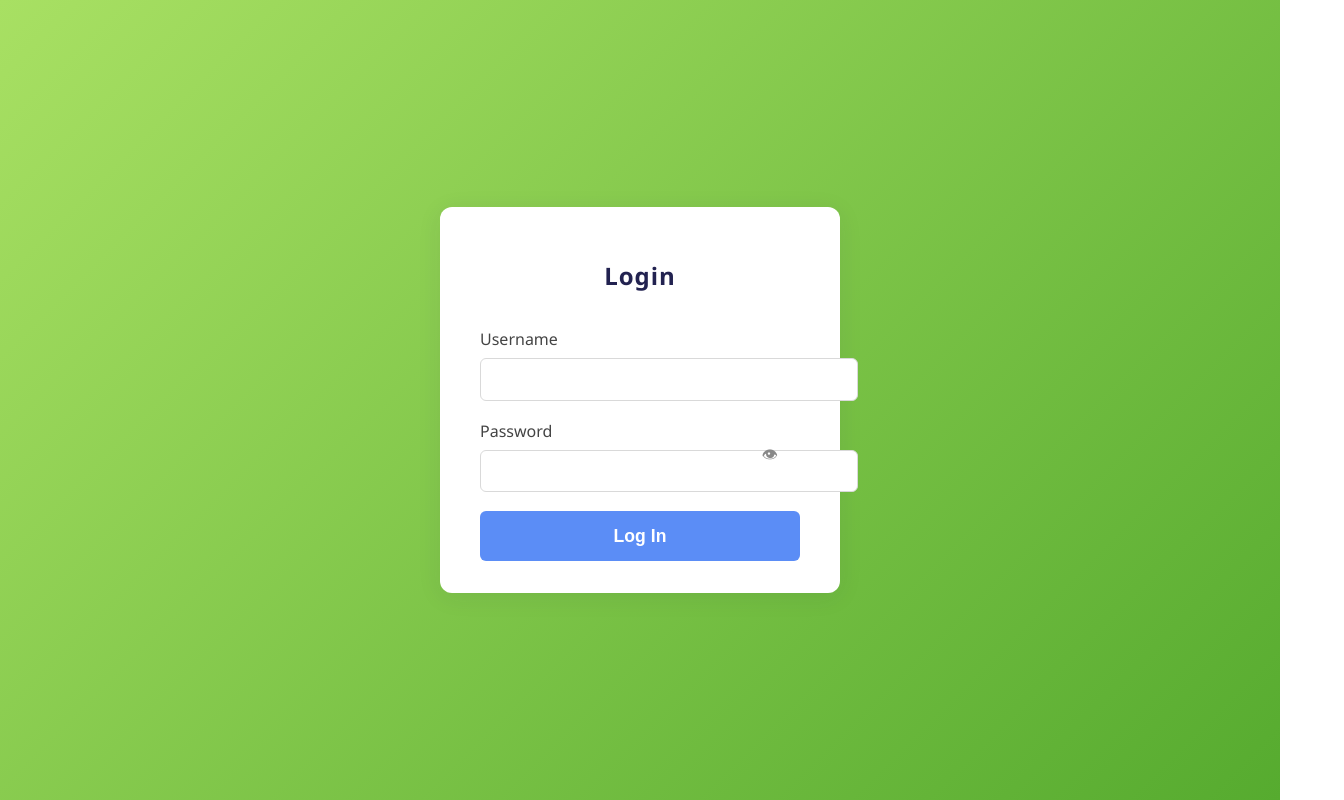
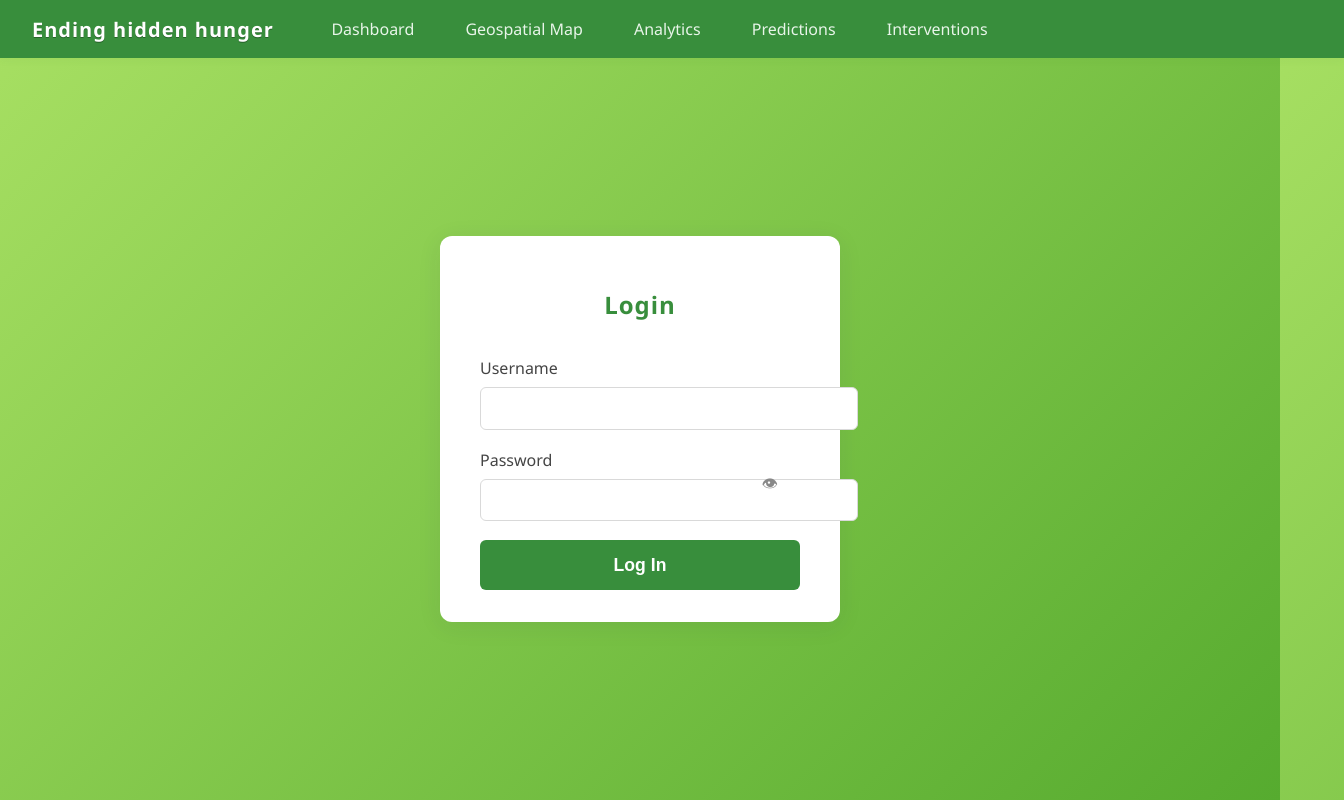
Before and after one commit to remy-web/i, a plain HTML site: page index.html in a window 1280 px wide. Shown: the whole page, 1344 px wide, since content can reach past the window. Drawn offline with Linux system fonts and the light colour scheme.

Commit message:
Update index.html with new content

```diff
--- a/index.html
+++ b/index.html
@@ -3,17 +3,61 @@
 <head>
   <meta charset="UTF-8" />
   <meta name="viewport" content="width=device-width, initial-scale=1.0"/>
-  <title>Login</title>
+  <title>Ending hidden hunger</title>
   <style>
     body {
-      /* Agriculture-inspired green gradient background */
       background: linear-gradient(135deg, #a8e063 0%, #56ab2f 100%);
+      display: flex;
+      flex-direction: column;
+      min-height: 100vh;
+      font-family: 'Segoe UI', Arial, sans-serif;
+      margin: 0;
+    }
+    .navbar {
+      width: 100%;
+      background: #388e3c;
+      box-shadow: 0 2px 8px rgba(56, 142, 60, 0.06);
+      display: flex;
+      align-items: center;
+      padding: 0 2em;
+      min-height: 58px;
+      position: sticky;
+      top: 0;
+      z-index: 100;
+    }
+    .navbar-title {
+      color: #fff;
+      font-size: 1.25em;
+      font-weight: 700;
+      letter-spacing: 1px;
+      margin-right: 2em;
+      white-space: nowrap;
+      text-shadow: 0 1px 0 #27632a;
+    }
+    .navbar-menu {
+      display: flex;
+      gap: 1em;
+      flex-wrap: wrap;
+    }
+    .navbar-menu a {
+      color: #e8f5e9;
+      text-decoration: none;
+      font-weight: 500;
+      font-size: 1em;
+      padding: 0.5em 1.1em;
+      border-radius: 6px;
+      transition: background 0.2s, color 0.2s;
+    }
+    .navbar-menu a:hover, .navbar-menu a:focus {
+      background: #66bb6a;
+      color: #fff;
+    }
+    .main-content {
+      flex: 1;
       display: flex;
       justify-content: center;
       align-items: center;
-      height: 100vh;
-      font-family: 'Segoe UI', Arial, sans-serif;
-      margin: 0;
+      padding: 2em 0;
     }
     .login-container {
       background: #fff;
@@ -25,7 +69,7 @@
     .login-container h2 {
       text-align: center;
       margin-bottom: 1.5em;
-      color: #222250;
+      color: #388e3c;
       letter-spacing: 1px;
     }
     .form-group {
@@ -47,7 +91,7 @@
       transition: border-color 0.2s;
     }
     input[type="text"]:focus, input[type="password"]:focus {
-      border-color: #5b8df6;
+      border-color: #66bb6a;
       outline: none;
     }
     .toggle-password {
@@ -71,7 +115,7 @@
     .login-btn {
       width: 100%;
       padding: 0.8em;
-      background: #5b8df6;
+      background: #388e3c;
       color: white;
       border: none;
       border-radius: 6px;
@@ -81,7 +125,7 @@
       transition: background 0.2s;
     }
     .login-btn:active {
-      background: #4169e1;
+      background: #27632a;
     }
     .success-message {
       color: #27ae60;
@@ -90,9 +134,37 @@
       text-align: center;
       display: none;
     }
+    @media (max-width: 700px) {
+      .navbar {
+        flex-direction: column;
+        align-items: flex-start;
+        padding: 0.6em 1em;
+      }
+      .navbar-title {
+        margin-bottom: 0.4em;
+      }
+      .main-content {
+        padding: 1em 0;
+      }
+      .login-container {
+        min-width: 90vw;
+        box-sizing: border-box;
+      }
+    }
   </style>
 </head>
 <body>
+  <nav class="navbar">
+    <span class="navbar-title">Ending hidden hunger</span>
+    <div class="navbar-menu">
+      <a href="#">Dashboard</a>
+      <a href="#">Geospatial Map</a>
+      <a href="#">Analytics</a>
+      <a href="#">Predictions</a>
+      <a href="#">Interventions</a>
+    </div>
+  </nav>
+  <div class="main-content">
     <div class="login-container">
       <h2>Login</h2>
       <div class="error-message" id="error-msg"></div>
@@ -109,6 +181,7 @@
         <button class="login-btn" type="submit">Log In</button>
       </form>
       <div class="success-message" id="success-msg">Login successful!</div>
+    </div>
   </div>
   <script>
     const loginForm = document.getElementById('login-form');
```
Lines whose indentation alone changed are shown as unchanged.
